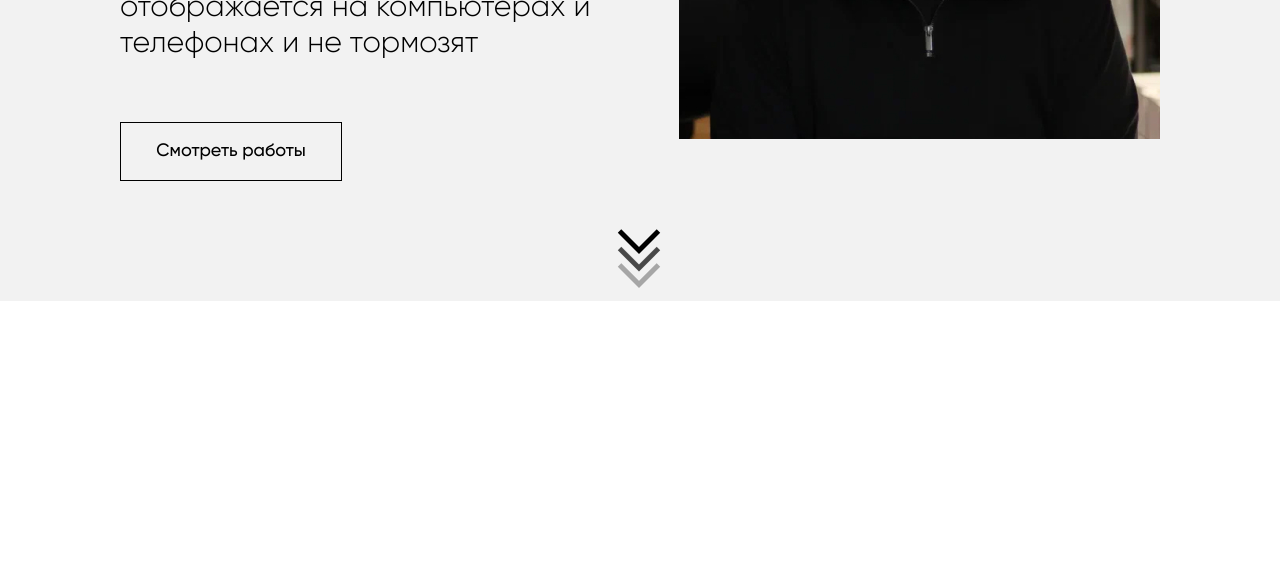
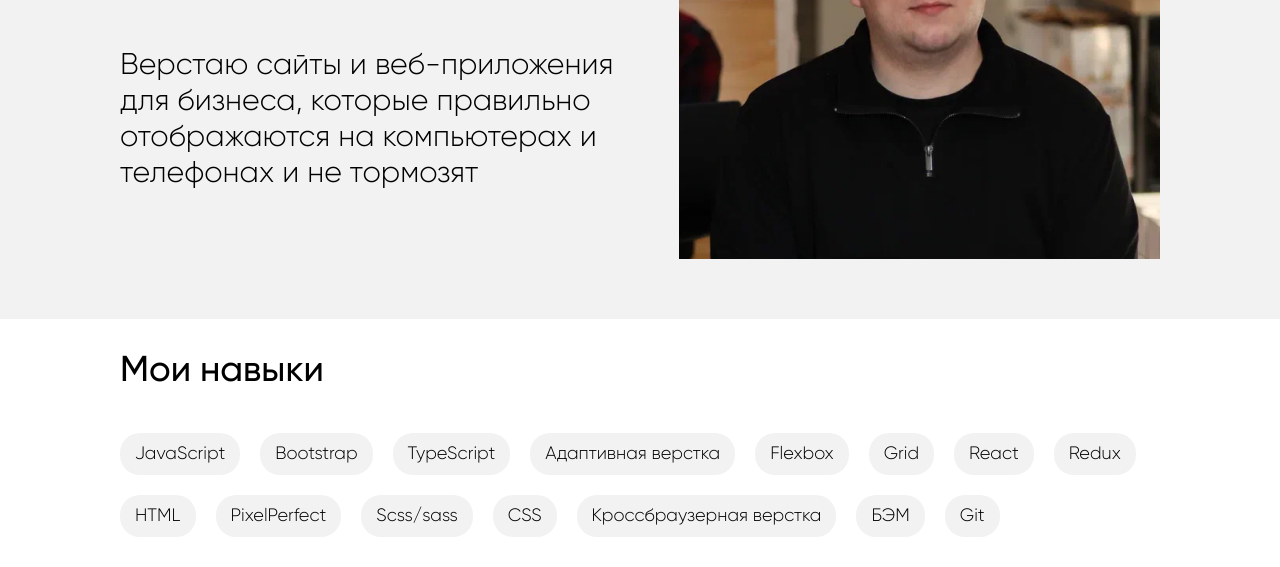
Before and after one commit to helpMeRise/myPortfolio, a website: page src/index.html in a window 1280 px wide. Shown: the part 372-939 px from the top of the page. Before the commit the page ends 800 px from the top, so only its background shows below. Drawn offline with Linux system fonts and the light colour scheme; files that its build step writes are made by us from their sources; files whose address does not match are found by name.

Commit message:
section skills completed

```diff
--- a/src/index.html
+++ b/src/index.html
@@ -32,9 +32,8 @@
   <title>Maksym Melnyk</title>
 </head>
 <body>
-  <section class="section hero">
+  <header class="header section">
     <div class="container">
-      <div class="hero__container">
       <ul class="socials">
         <li class="socails__item">
           <a href="#" class="socials__link">
@@ -54,20 +53,42 @@
           </a>
         </li>
       </ul>
+    </div>
+  </header>
+  <section class="section hero">
+    <div class="container">
+      <div class="hero__container">
 
         <h1 class="hero__title">Максим Мельник, веб-разработчик</h1>
-          <p class="hero__text">Верстаю сайты и веб-приложения для бизнеса, которые правильно отображается на компьютерах и телефонах и не тормозят</p>
-          <button class="button hero__button">Смотреть работы</button>
+        <p class="hero__text">Верстаю сайты и веб-приложения для бизнеса, которые правильно отображаются на компьютерах и телефонах и не тормозят</p>
 
         <div class="hero__photo">
           <img src="./img/photo.jpg" alt="Фотография Мельника Максима">
         </div>
       </div>
-      <div class="hero__arrow">
-        <span></span>
-        <span></span>
-        <span></span>
     </div>
+  </section>
+
+  <section class="section skills">
+    <div class="container">
+      <h2 class="section__title skills__title">Мои навыки</h2>
+        <ul class="skills__list">
+          <li class="skills__item">JavaScript</li>
+          <li class="skills__item">Bootstrap</li>
+          <li class="skills__item">TypeScript</li>
+          <li class="skills__item">Адаптивная верстка</li>
+          <li class="skills__item">Flexbox</li>
+          <li class="skills__item">Grid</li>
+          <li class="skills__item">React</li>
+          <li class="skills__item">Redux</li>
+          <li class="skills__item">HTML</li>
+          <li class="skills__item">PixelPerfect</li>
+          <li class="skills__item">Scss/sass</li>
+          <li class="skills__item">CSS</li>
+          <li class="skills__item">Кроссбраузерная верстка</li>
+          <li class="skills__item">БЭМ</li>
+          <li class="skills__item">Git</li>
+        </ul>
     </div>
   </section>
 </body>
--- a/src/sass/components/_global.sass
+++ b/src/sass/components/_global.sass
@@ -98,7 +98,6 @@ h1, h2, h3, h4, p
       font-size: 17px
       line-height: 21px
       margin-bottom: 15px
-      padding-left: 20px
 
   &__br
     &_desktop
@@ -110,15 +109,3 @@ h1, h2, h3, h4, p
         display: none
       &_mob
         display: inline
-
-@keyframes arrows
-  0%
-    opacity: 0
-    transform: rotate(45deg) translate(-15px,-15px)
-
-  50%
-    opacity: 1
-
-  100%
-    opacity: 0
-    transform: rotate(45deg) translate(15px, 15px)
--- /dev/null
+++ b/src/sass/components/_header.sass
@@ -0,0 +1,9 @@
+.header
+  padding: 30px 0
+
+
+.socials
+  display: flex
+  gap: 20px
+  @media (max-width: 1023px)
+    justify-content: center
--- a/src/sass/components/_hero.sass
+++ b/src/sass/components/_hero.sass
@@ -1,6 +1,6 @@
 .hero
+  padding: 60px 0
   background-color: $add-color
-  padding-bottom: 120px
   &__container
     display: flex
     flex-direction: column
@@ -9,6 +9,7 @@
     align-content: space-between
     gap: 10px
   &__title
+    margin-top: 100px
     font-weight: 500
     font-size: 48px
     max-width: 410px
@@ -17,17 +18,7 @@
     font-weight: 300
     font-size: 30px
     line-height: 36px
-    max-width: 630px
-    margin-bottom: 50px
-  &__button
-    padding: 18px 35px
-    border: 1px solid $color
-    transition-duration: 0.2s
-    max-width: 222px
-    &:hover
-      background-color: $color
-      color: $color-light
-      border: 1px solid transparent
+    max-width: 635px
   &__arrow
     position: absolute
     left: 50%
@@ -37,19 +28,6 @@
     height: 30px
     cursor: pointer
     margin: 30px
-    span
-      display: block
-      width: 30px
-      height: 30px
-      border-bottom: 5px solid $color
-      border-right: 5px solid $color
-      transform: rotate(45deg)
-      margin: -16px
-      animation: arrows 2s infinite
-      &:nth-child(2)
-        animation-delay: -.2s
-      &:nth-child(3)
-        animation-delay: -.4s
   @media (max-width: 1350px)
     &__text
       max-width: 500px
@@ -65,6 +43,7 @@
       align-content: center
       align-items: center
     &__title
+      margin-top: 0
       font-size: 36px
       max-width: 350px
       margin-bottom: 30px
@@ -72,15 +51,13 @@
       text-align: center
     &__text
       order: 3
-      max-width: 100%
-      margin-bottom: 30px
-    &__button
-      order: 4
+      max-width: 750px
+      text-align: center
     &__photo img
       order: 1
       margin-bottom: 30px
   @media (max-width: 767px)
-    padding-bottom: 40px
+    padding: 30px 0
     &__title
       font-size: 30px
       max-width: 300px
@@ -88,13 +65,3 @@
     &__text
       font-size: 16px
       line-height: 24px
-    &__arrow
-      display: none
-
-
-.socials
-  display: flex
-  gap: 20px
-  margin-bottom: 50px
-  @media (max-width: 767px)
-    margin-bottom: 20px
--- /dev/null
+++ b/src/sass/components/_skills.sass
@@ -0,0 +1,21 @@
+.skills
+  &__title
+    margin-bottom: 30px
+  &__list
+    display: flex
+    gap: 20px
+    flex-wrap: wrap
+  &__item
+    padding: 10px 15px
+    font-weight: 300
+    font-size: 18px
+    line-height: 22px
+    border-radius: 20px
+    background-color: $add-color
+  @media screen and ( max-width: 767px )
+    &__list
+      gap: 10px
+    &__item
+      padding: 5px 10px
+      font-size: 14px
+      line-height: 18px
--- a/src/sass/index.sass
+++ b/src/sass/index.sass
@@ -2,4 +2,6 @@
 @import "components/variables"
 @import "components/fonts"
 @import "components/global"
+@import "components/header"
 @import "components/hero"
+@import "components/skills"
```
Also changed, not shown: dist/css/index.css, dist/css/index.min.css, dist/index.html. Lines whose indentation alone changed are shown as unchanged.
